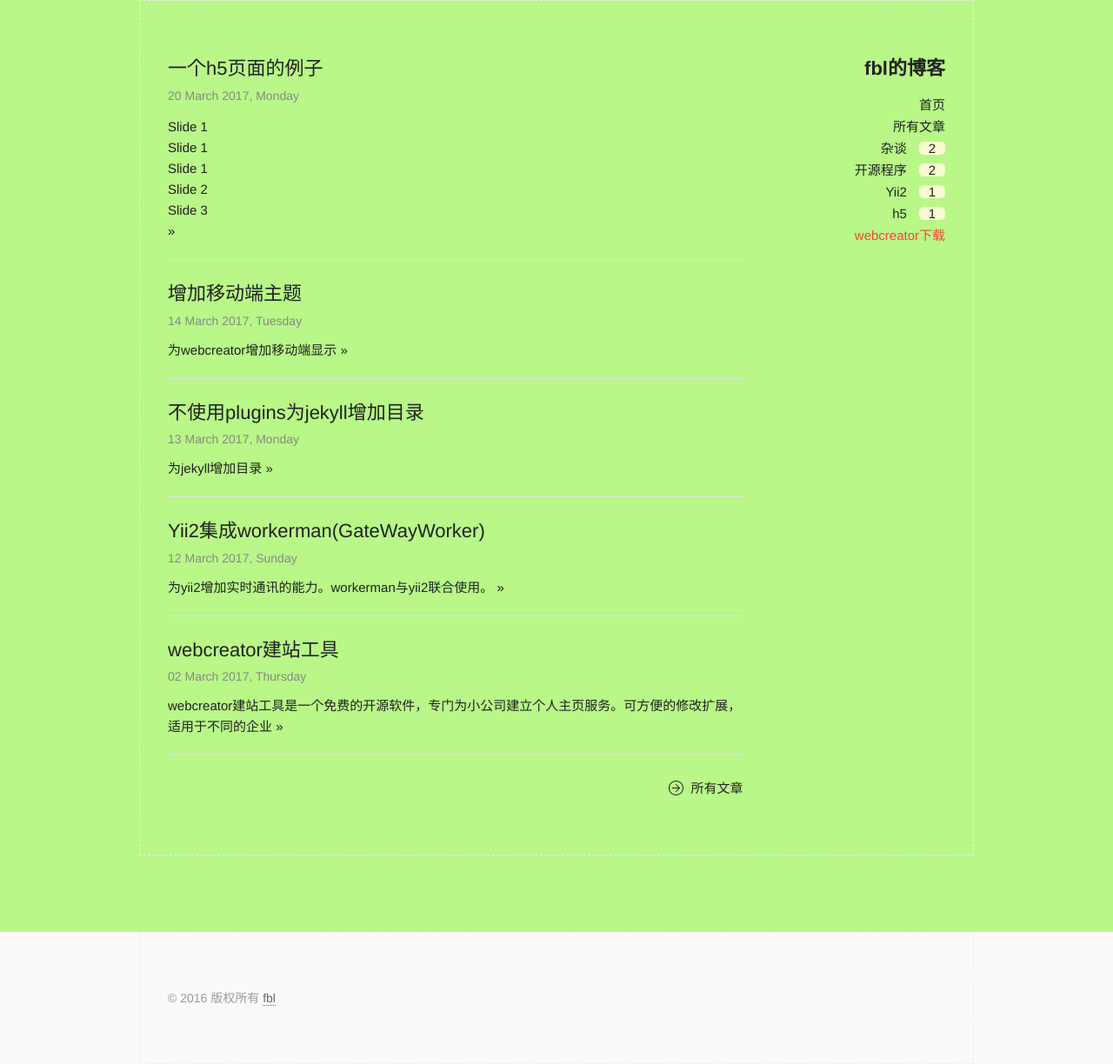
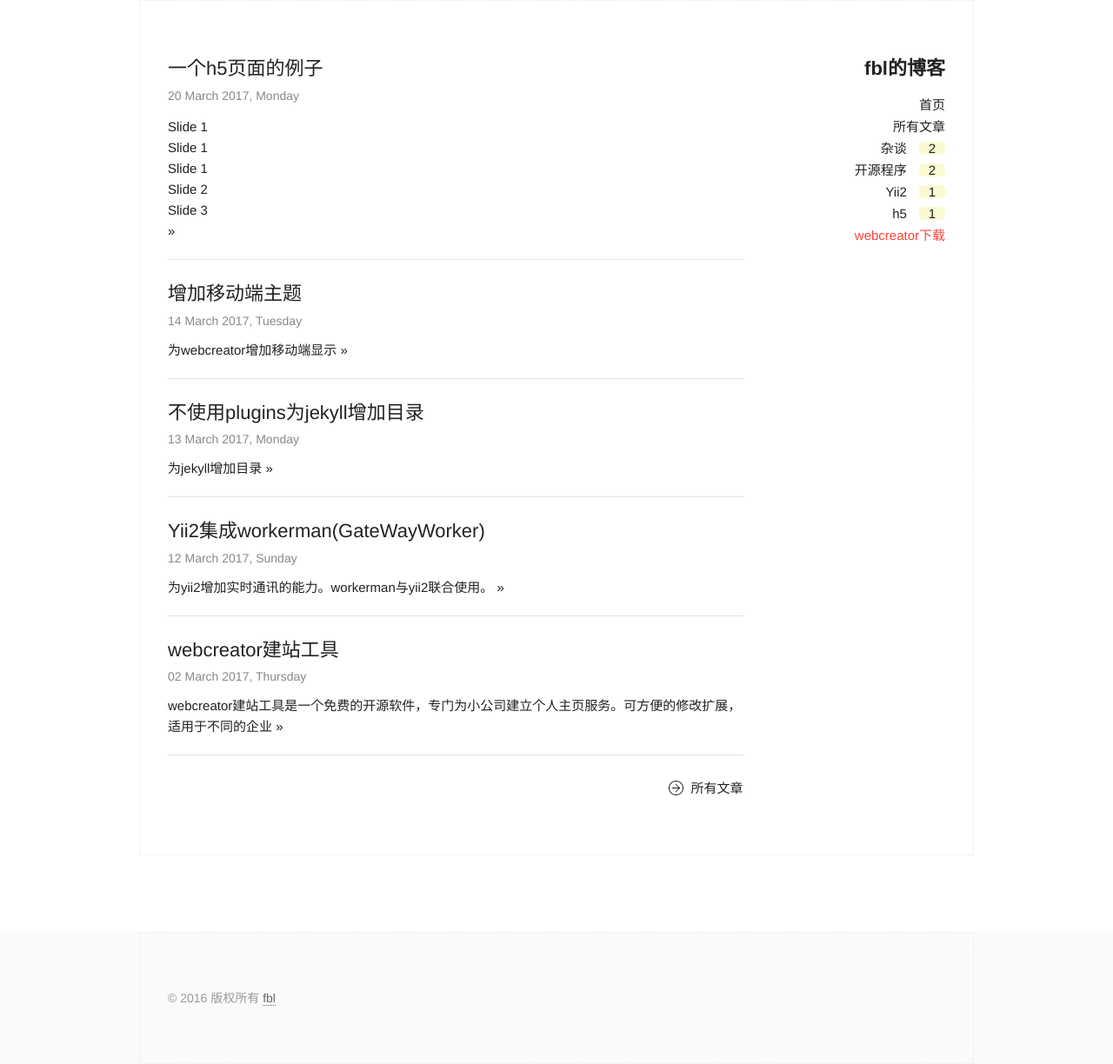
Before and after one commit to fbl1991/fbl1991.github.io, a Jekyll site: the page built from index.html, in a window 1280 px wide. Shown: the whole page at 87% size. Built offline with Jekyll 4.4.1, drawn with Linux system fonts in a browser that asks for light colours; comment, search, counter and statistics services are not loaded.

Commit message:
add loading

```diff
--- a/_includes/loading.html
+++ b/_includes/loading.html
@@ -1,8 +1,5 @@
 <link rel="stylesheet" href="{{"/css/loaders.min.css" | prepend:site.baseurl }}">
 <style>
-    body{
-        background-color: rgb(184,247,136);
-    }
     .loader{
         position: absolute;
         display: block;
@@ -10,10 +7,15 @@
         height: 50px;
         z-index: 10;
     }
+    .ball-grid-pulse > div {
+        background-color: rgb(235,63,47);
+    }
 </style>
 
 
 <script src="{{"/js/loading.js" | prepend:site.baseurl }}"></script>
 <script >
-    loading.init('<div class="loader"><div class="loader-inner pacman"><div></div><div></div><div></div><div></div><div></div></div></div>');
+    //loading.init('<div class="loader"><div class="loader-inner pacman"><div></div><div></div><div></div><div></div><div></div></div></div>');
+    //loading.init('<div class="loader"> <div class="loader-inner triangle-skew-spin"> <div></div> </div></div>');
+    loading.init('<div class="loader"> <div class="loader-inner ball-grid-pulse"> <div></div> <div></div> <div></div> <div></div> <div></div> <div></div> <div></div> <div></div> <div></div> </div> </div>');
 </script>
```
